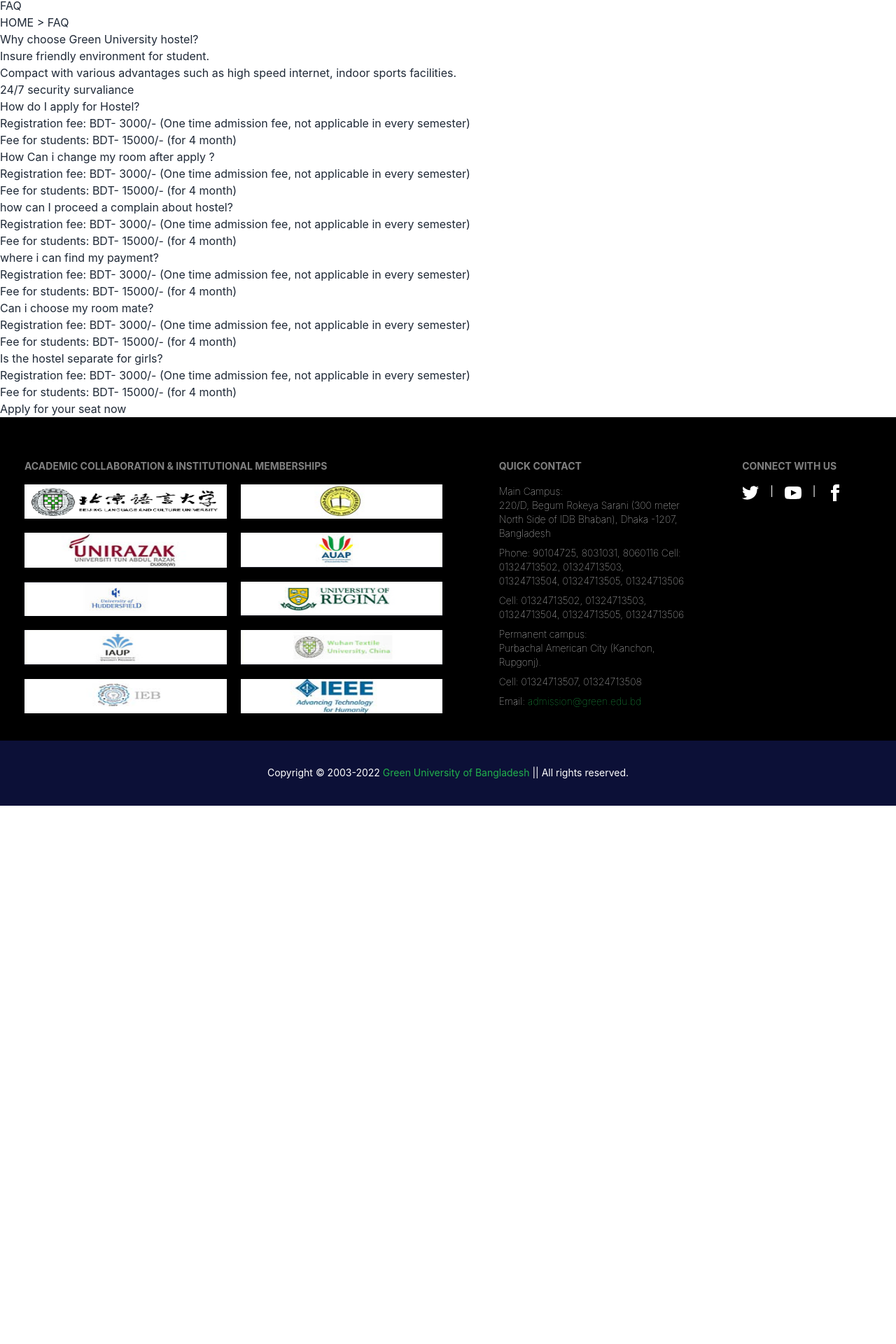
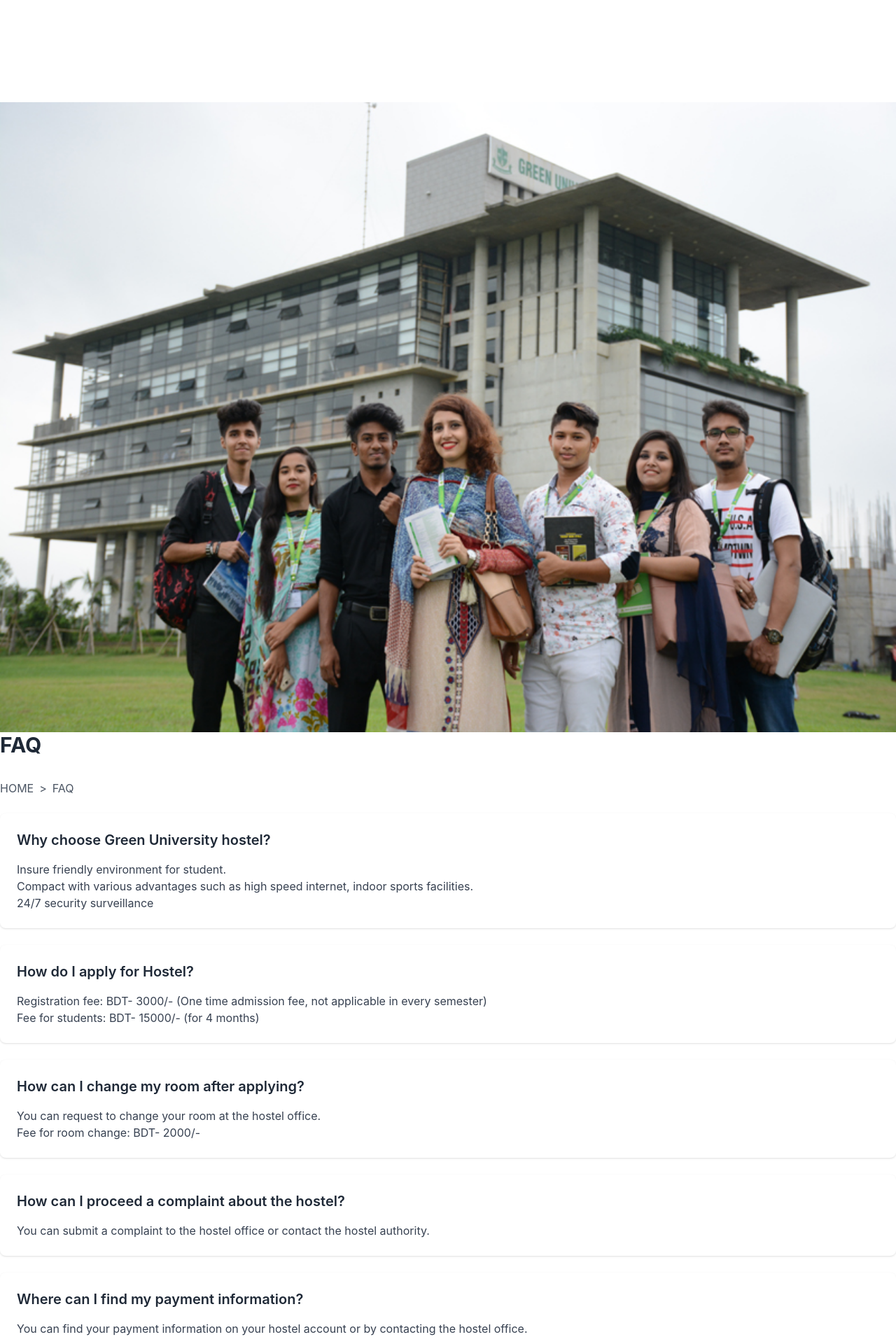
Before and after one commit to SofiuzzamanSofi/Gub-Hostel, a React (Create React App) app: page /faq in a window 1280 px wide. Shown: the part 132-2052 px from the top of the page at 70% size. Before the commit the page ends 1283 px from the top, so only its background shows below. Built offline with nearby package versions, Linux system fonts and the light colour scheme.

Commit message:
added css from others thirdpary ai)

```diff
--- a/src/Components/Home/Home.js
+++ b/src/Components/Home/Home.js
@@ -1,13 +1,13 @@
 import React from 'react';
-import headerimg from '../../assets/DSC_7898.jpg'
 import Body from './Body';
+import HomeImage from './HomeImage';
 
 
 const Home = () => {
 
     return (
         <div className=''>
-            <img className='w-full h-[500px] lg:h-[900px] mt-[50px] lg:mt-[150px]' src={headerimg} alt="" />
+            <HomeImage />
             <Body></Body>
 
             <button className='btn ml-[60px] lg:ml-[555px] mt-[115px] mb-[81px] w-[253px] h-[66px] btn-ghost bg-[#E9E9E9] text-2xl'>apply now</button>
--- /dev/null
+++ b/src/Components/Home/HomeImage.js
@@ -0,0 +1,14 @@
+import React from 'react'
+import headerimg from '../../assets/DSC_7898.jpg'
+
+
+
+function HomeImage() {
+    return (
+        <div>
+            <img className='w-full h-[500px] lg:h-[900px] mt-[50px] lg:mt-[150px]' src={headerimg} alt="" />
+        </div>
+    )
+}
+
+export default HomeImage
--- a/src/Components/pages/Admission/Admission.js
+++ b/src/Components/pages/Admission/Admission.js
@@ -1,38 +1,49 @@
-import React from 'react'
-import { useLocation } from 'react-router-dom'
+import React from 'react';
+import { useLocation } from 'react-router-dom';
+import HomeImage from '../../Home/HomeImage';
 
 function Admission() {
-
-
     const location = useLocation();
 
+    return (
+        <div className="bg-gray-200 min-h-screen">
+            <HomeImage />
 
-    return (
+            <div >
+                <div className="container mx-auto">
+                    <div className="py-10">
+                        <div className="text-center">
+                            <h1 className="text-3xl font-bold">Admission</h1>
+                        </div>
+                        <div className="pt-5">
+                            <div className="flex justify-between items-center">
                                 <div>
-            <div>
-                <h1>
-                    Admission
-                </h1>
+                                    <span className="text-gray-600">HOME</span>
+                                    <span className="mx-2">&gt;</span>
+                                    <span className="text-gray-600 uppercase">{location.pathname.replace('/', '')}</span>
                                 </div>
                                 <div>
-                <div>
-                    HOME <span> &gt; </span> <span className='uppercase'>{location.pathname.replace("/", "")}</span>
+                                    <button className="px-4 py-2 bg-green-500 text-white rounded-md hover:bg-green-600 focus:outline-none">
+                                        Apply for your seat now
+                                    </button>
                                 </div>
-
-                <div>
-                    <div>
-                        <div>
-                            <h1>Admission Eligibility</h1>
                             </div>
-                        <div>
-                            <p>
-                                <span> &gt; </span> <span>Regular Students of GUB</span>
+                        </div>
+                        <div className="pt-5">
+                            <div className="bg-white shadow-md p-5 rounded-md">
+                                <h1 className="text-xl font-bold pb-3">Admission Eligibility</h1>
+                                <div className="ml-3 pb-3">
+                                    <p className="flex items-center text-gray-700">
+                                        <span>&gt;</span>
+                                        <span className="pl-2">Regular Students of GUB</span>
                                     </p>
-                            <p>
-                                <span> &gt; </span> <span>Minimum CGP: 3 in case of Readmission/existing students</span>
+                                    <p className="flex items-center text-gray-700">
+                                        <span>&gt;</span>
+                                        <span className="pl-2">Minimum CGP: 3 in case of Readmission/existing students</span>
                                     </p>
-                            <p>
-                                <span> &gt; </span> <span>No Accusation/ Conviction from University or Government</span>
+                                    <p className="flex items-center text-gray-700">
+                                        <span>&gt;</span>
+                                        <span className="pl-2">No Accusation/ Conviction from University or Government</span>
                                     </p>
                                 </div>
                                 <div>
@@ -41,47 +52,45 @@
                                     </p>
                                 </div>
                             </div>
-                    <div>
-                        <div>
-                            <h1>
-                                Hall Fees
-                            </h1>
                         </div>
-                        <div>
-                            <p>
-                                <span> &gt; </span> <span>Registration fee: BDT- 3000/-</span>
+                        <div className="pt-5">
+                            <div className="bg-white shadow-md p-5 rounded-md">
+                                <h1 className="text-xl font-bold pb-3">Hall Fees</h1>
+                                <div className="ml-3 pb-3">
+                                    <p className="flex items-center text-gray-700">
+                                        <span>&gt;</span>
+                                        <span className="pl-2">Registration fee: BDT- 3000/-</span>
                                     </p>
-                            <p>
-                                <span> &gt; </span> <span> One time admission fee, not applicable in every semester</span>
+                                    <p className="flex items-center text-gray-700">
+                                        <span>&gt;</span>
+                                        <span className="pl-2">One time admission fee, not applicable in every semester</span>
                                     </p>
-                            <p>
-                                <span> &gt; </span> <span>Fee for students: BDT- 15000/- (for 4 month)</span>
+                                    <p className="flex items-center text-gray-700">
+                                        <span>&gt;</span>
+                                        <span className="pl-2">Fee for students: BDT- 15000/- (for 4 month)</span>
                                     </p>
                                 </div>
                                 <div>
-                            <p>
-                                Student have to pay BDT- 18000/- only in 1st semester and after that BDT- 15000/- in every semester.
-                            </p>
+                                    <p>Student have to pay BDT- 18000/- only in 1st semester and after that BDT- 15000/- in every semester.</p>
                                 </div>
                                 <div>
-                            <p>
-                                The Hall payment should be done during academic registration (beginning in the semester)
-                            </p>
+                                    <p>The Hall payment should be done during academic registration (beginning in
+                                        the semester)</p>
                                 </div>
                             </div>
                             <div>
-                        <div>
-                            <h1>Payment Procedure</h1>
+                                <div className="bg-blue-100 p-4 rounded-lg">
+                                    <h1 className="text-xl font-bold">Payment Procedure</h1>
                                 </div>
-                        <div>
+                                <div className="mt-4">
                                     <p>
                                         You can deposit money Accounts section, at GUB online payment system BKash , Nogod and Rocket.
                                     </p>
-                            <p>
+                                    <p className="mt-4 font-bold">
                                         BKash Payment System
                                     </p>
                                 </div>
-                        <div>
+                                <div className="mt-4">
                                     <ol className='list-decimal'>
                                         <li>
                                             Dial *247#
@@ -104,22 +113,19 @@
                                         <li>
                                             Enter Menu PIN to complete
                                         </li>
-
                                     </ol>
                                 </div>
-                        <div>
+                                <div className="mt-4">
                                     <p>
                                         After above procedures collect transaction no & Sender mobile number for form fill up and further use. You have to preserve this message and show in the accounts section of Green University of Bangladesh before allotment of seat.
                                     </p>
                                 </div>
                             </div>
                             <div>
-                        <div>
-                            <h1>
-                                Seat Cancellation
-                            </h1>
+                                <div className="bg-blue-100 p-4 rounded-lg">
+                                    <h1 className="text-xl font-bold">Seat Cancellation</h1>
                                 </div>
-                        <div>
+                                <div className="mt-4">
                                     <p>
                                         Students can cancel their seat twice in a year. In every semester Hall Authority will announce notice for seat cancelation for a specific time period. Interested students have to apply within the time frame.
                                     </p>
@@ -127,12 +133,16 @@
                             </div>
                         </div>
 
-                <div>
-                    <button>Apply for your seat now</button>
+                        <div className="mt-8">
+                            <button className="bg-green-500 hover:bg-green-600 text-white py-2 px-4 rounded-lg">
+                                Apply for your seat now
+                            </button>
+                        </div>
+                    </div>
                 </div>
             </div>
         </div>
     )
 }
 
-export default Admission
+export default Admission;
--- a/src/Components/pages/Faq/Faq.js
+++ b/src/Components/pages/Faq/Faq.js
@@ -1,118 +1,92 @@
-import React from 'react'
+import React from 'react';
+import HomeImage from '../../Home/HomeImage';
 
 function Faq() {
-
     return (
-        <div>
+        <div className="container mx-auto mt-4">
+            <HomeImage />
             <div>
-                <h1>
-                    FAQ
-                </h1>
+                <h1 className="text-3xl font-bold text-gray-800 mb-8">FAQ</h1>
             </div>
-            <div>
-                <div>
-                    HOME <span> &gt; </span> FAQ
+            <div className="flex items-center text-gray-600 mb-6">
+                <span>HOME</span>
+                <span className="mx-2">&gt;</span>
+                <span>FAQ</span>
+            </div>
+            <div className="grid grid-cols-1 gap-6">
+                <div className="bg-white shadow rounded-lg p-6">
+                    <h1 className="text-xl font-semibold text-gray-800 mb-4">
+                        Why choose Green University hostel?
+                    </h1>
+                    <div className="text-gray-700">
+                        <p>Insure friendly environment for student.</p>
+                        <p>Compact with various advantages such as high speed internet, indoor sports facilities.</p>
+                        <p>24/7 security surveillance</p>
+                    </div>
                 </div>
 
-                <div>
-                    <div>
-                        <h1>
-                            Why choose Green University hostel?
-                        </h1>
-                        <div>
-                            <p>
-                                Insure friendly environment for student.
-                            </p>
-                            <p>
-                                Compact with various advantages such as high speed internet, indoor sports facilities.
-                            </p>
-                            <p>
-                                24/7 security survaliance
-                            </p>
-                        </div>
-                    </div>
-                    <div>
-                        <h1>
-                            How do I apply for Hostel?
-                        </h1>
-                        <div>
-                            <p>
-                                Registration fee: BDT- 3000/- (One time admission fee, not applicable in every semester)
-                            </p>
-                            <p>
-                                Fee for students: BDT- 15000/- (for 4 month)
-                            </p>
-                        </div>
-                    </div>
-                    <div>
-                        <h1>
-                            How Can i change my room after apply ?
-                        </h1>
-                        <div>
-                            <p>
-                                Registration fee: BDT- 3000/- (One time admission fee, not applicable in every semester)
-                            </p>
-                            <p>
-                                Fee for students: BDT- 15000/- (for 4 month)
-                            </p>
-                        </div>
-                    </div>
-                    <div>
-                        <h1>
-                            how can I proceed a complain about hostel?
-                        </h1>
-                        <div>
-                            <p>
-                                Registration fee: BDT- 3000/- (One time admission fee, not applicable in every semester)
-                            </p>
-                            <p>
-                                Fee for students: BDT- 15000/- (for 4 month)
-                            </p>
-                        </div>
-                    </div>
-                    <div>
-                        <h1>
-                            where i can find my payment?
-                        </h1>
-                        <div>
-                            <p>
-                                Registration fee: BDT- 3000/- (One time admission fee, not applicable in every semester)
-                            </p>
-                            <p>
-                                Fee for students: BDT- 15000/- (for 4 month)
-                            </p>
-                        </div>
-                    </div>
-                    <div>
-                        <h1>
-                            Can i choose my room mate?
-                        </h1>
-                        <div>
-                            <p>
-                                Registration fee: BDT- 3000/- (One time admission fee, not applicable in every semester)
-                            </p>
-                            <p>
-                                Fee for students: BDT- 15000/- (for 4 month)
-                            </p>
-                        </div>
-                    </div>
-                    <div>
-                        <h1>
-                            Is the hostel separate for girls?
-                        </h1>
-                        <div>
-                            <p>
-                                Registration fee: BDT- 3000/- (One time admission fee, not applicable in every semester)
-                            </p>
-                            <p>
-                                Fee for students: BDT- 15000/- (for 4 month)
-                            </p>
-                        </div>
+                <div className="bg-white shadow rounded-lg p-6">
+                    <h1 className="text-xl font-semibold text-gray-800 mb-4">
+                        How do I apply for Hostel?
+                    </h1>
+                    <div className="text-gray-700">
+                        <p>Registration fee: BDT- 3000/- (One time admission fee, not applicable in every semester)</p>
+                        <p>Fee for students: BDT- 15000/- (for 4 months)</p>
                     </div>
                 </div>
-                <div>
-                    <button>Apply for your seat now</button>
+
+                <div className="bg-white shadow rounded-lg p-6">
+                    <h1 className="text-xl font-semibold text-gray-800 mb-4">
+                        How can I change my room after applying?
+                    </h1>
+                    <div className="text-gray-700">
+                        <p>You can request to change your room at the hostel office.</p>
+                        <p>Fee for room change: BDT- 2000/-</p>
+                    </div>
                 </div>
+
+                <div className="bg-white shadow rounded-lg p-6">
+                    <h1 className="text-xl font-semibold text-gray-800 mb-4">
+                        How can I proceed a complaint about the hostel?
+                    </h1>
+                    <div className="text-gray-700">
+                        <p>You can submit a complaint to the hostel office or contact the hostel authority.</p>
+                    </div>
+                </div>
+
+                <div className="bg-white shadow rounded-lg p-6">
+                    <h1 className="text-xl font-semibold text-gray-800 mb-4">
+                        Where can I find my payment information?
+                    </h1>
+                    <div className="text-gray-700">
+                        <p>You can find your payment information on your hostel account or by contacting the hostel office.</p>
+                    </div>
+                </div>
+
+                <div className="bg-white shadow rounded-lg p-6">
+                    <h1 className="text-xl font-semibold text-gray-800 mb-4">
+                        Can I choose my roommate?
+                    </h1>
+                    <div className="text-gray-700">
+                        <p>You can request to choose your roommate at the time of application.</p>
+                        <p>Note: Requests are subject to availability.</p>
+                    </div>
+                </div>
+
+                <div className="bg-white shadow rounded-lg p-6">
+                    <h1 className="text-xl font-semibold text-gray-800 mb-4">
+                        Is the hostel separate for girls?</h1>
+                    <div>
+                        <p>
+                            Yes, we have separate hostels for girls and boys.
+                        </p>
+                    </div>
+                </div>
+            </div>
+            <div className="mt-8">
+                <button className="bg-green-500 hover:bg-green-600 text-white font-bold py-2 px-4 rounded">
+                    Apply for your seat now
+                </button>
             </div>
         </div>
     )
```
Lines whose indentation alone changed are shown as unchanged.
